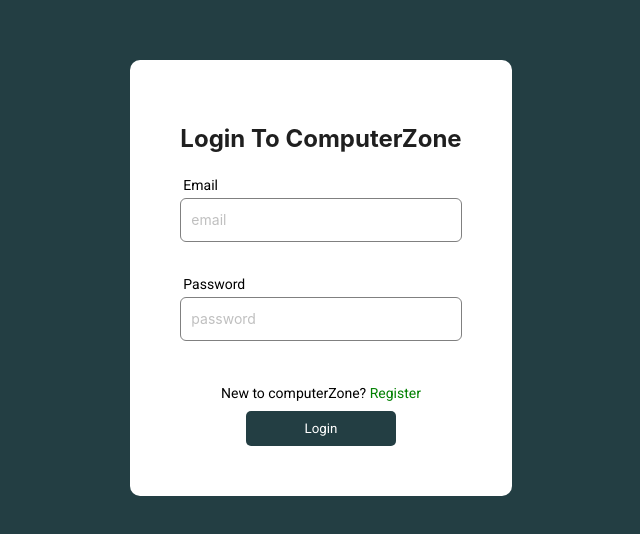
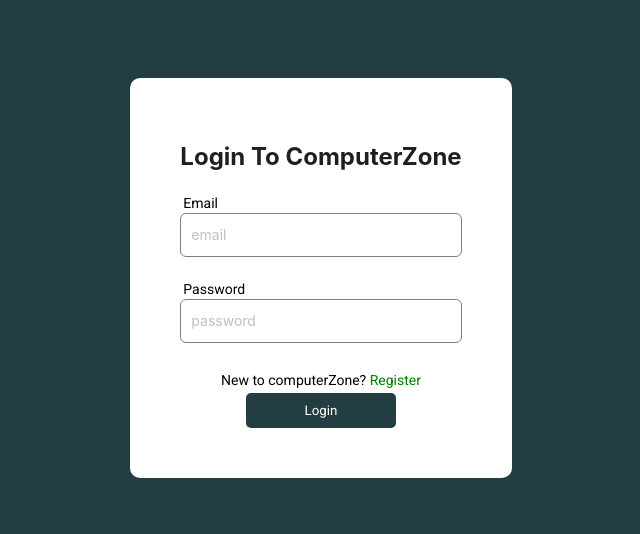
Before and after one commit to nicchy123/computer-business-management, a React (Vite) app: page /login in a window 1280 px wide. Shown: the part 122-656 px from the top of the page, without its empty margins (319-959 px from the left). Built offline with nearby package versions, Linux system fonts and the light colour scheme.

Commit message:
orders page updated

```diff
--- a/src/components/Inputs/CWInput.tsx
+++ b/src/components/Inputs/CWInput.tsx
@@ -26,7 +26,7 @@
             placeholder={placeholder}
             allowClear
             width={"800px"}
-            style={{padding:"10px" , marginTop:"5px", width:"100%", border:"1px solid gray", }}
+            style={{padding:"10px" , marginTop:"2px", width:"100%", border:"1px solid gray", }}
           />
           </Form.Item>
         )}
--- a/src/pages/Computers.tsx
+++ b/src/pages/Computers.tsx
@@ -236,7 +236,7 @@
 
       <div style={{ display: "inline", margin: "50px 0" }}></div>
       {products?.length < 1 && (
-        <p style={{ textAlign: "center", width: "100vw", fontSize: "20px" }}>
+        <p style={{ textAlign: "center", fontSize: "20px" }}>
           No Items found
         </p>
       )}
--- a/src/pages/Login.tsx
+++ b/src/pages/Login.tsx
@@ -56,7 +56,7 @@
         >
           Login To ComputerZone
         </Typography>
-        <PrimaryForm style={{width:"100%", display:"flex", flexDirection:"column", gap:"10px"}} onSubmit={onsubmit}>
+        <PrimaryForm style={{width:"100%", display:"flex", flexDirection:"column", gap:"0px"}} onSubmit={onsubmit}>
           <PrimaryInput
             type="email"
             name="email"
@@ -73,7 +73,7 @@
           />
          {/* @ts-ignore */}
          <p style={{ color: "red" }}> {error?.data?.message as string}</p>
-          <p style={{  textAlign:"center" }}>
+          <p style={{  textAlign:"center", margin:"5px 0" }}>
             New to computerZone? {""}
             <Link to={"/register"} style={{ color: "green", cursor: "pointer" }}>
               Register
```
